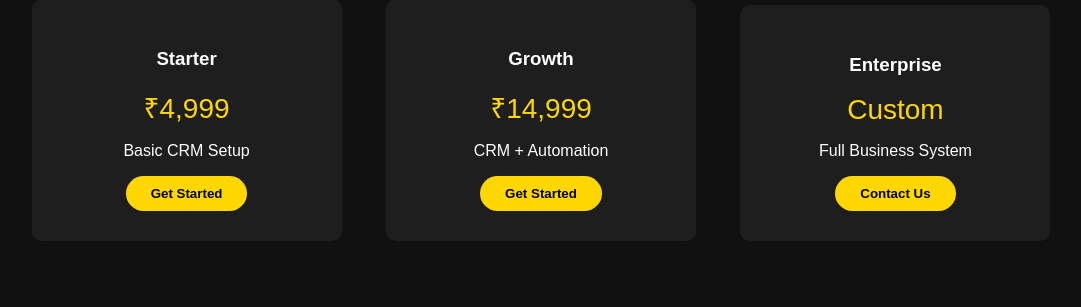
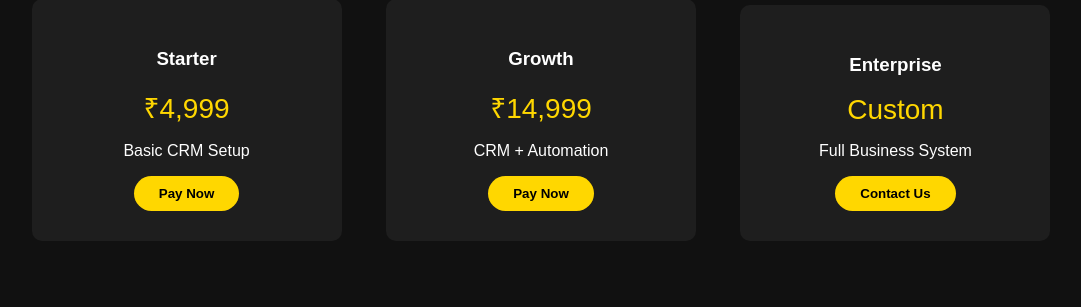
Before and after one commit to ovelvoro-stack/velvorax-site, a Flask app: page /pricing in a window 1280 px wide. Shown: the part 217-524 px from the top of the page, without its empty margins (99-1180 px from the left). Run offline with Flask 3, Linux system fonts and the light colour scheme.

Commit message:
Update pricing.html

```diff
--- a/templates/pricing.html
+++ b/templates/pricing.html
@@ -5,32 +5,32 @@
 <meta name="viewport" content="width=device-width, initial-scale=1.0">
 
 <style>
-body {
+body{
 margin:0;
-font-family:Arial, sans-serif;
+font-family:Arial,sans-serif;
 background:#111;
 color:white;
 }
 
-.navbar {
+.navbar{
 background:#000;
 padding:15px;
 text-align:center;
 }
 
-.navbar a {
+.navbar a{
 color:gold;
 margin:0 15px;
 text-decoration:none;
 font-weight:bold;
 }
 
-.section {
+.section{
 padding:80px 20px;
 text-align:center;
 }
 
-.card {
+.card{
 background:#1e1e1e;
 padding:30px;
 margin:20px;
@@ -39,13 +39,13 @@ width:250px;
 border-radius:10px;
 }
 
-.price {
+.price{
 font-size:28px;
 color:gold;
 margin:15px 0;
 }
 
-button {
+button{
 padding:10px 25px;
 background:gold;
 border:none;
@@ -73,21 +73,27 @@ cursor:pointer;
 <h3>Starter</h3>
 <div class="price">₹4,999</div>
 <p>Basic CRM Setup</p>
-<button>Get Started</button>
+<a href="upi://pay?pa=9985201116@upi&pn=VelvoraX&am=4999&cu=INR">
+<button>Pay Now</button>
+</a>
 </div>
 
 <div class="card">
 <h3>Growth</h3>
 <div class="price">₹14,999</div>
 <p>CRM + Automation</p>
-<button>Get Started</button>
+<a href="upi://pay?pa=9985201116@upi&pn=VelvoraX&am=14999&cu=INR">
+<button>Pay Now</button>
+</a>
 </div>
 
 <div class="card">
 <h3>Enterprise</h3>
 <div class="price">Custom</div>
 <p>Full Business System</p>
+<a href="/contact">
 <button>Contact Us</button>
+</a>
 </div>
 
 </div>
```
